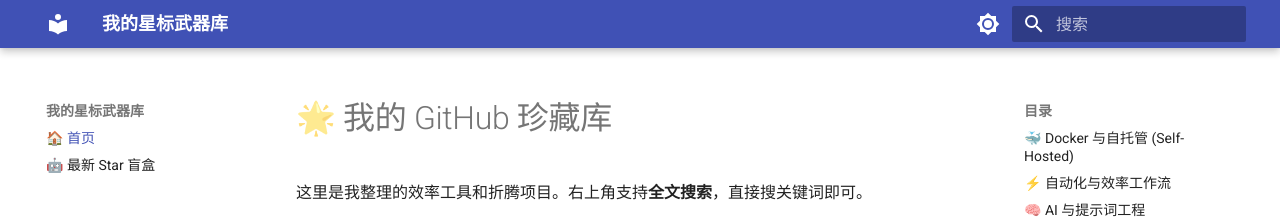
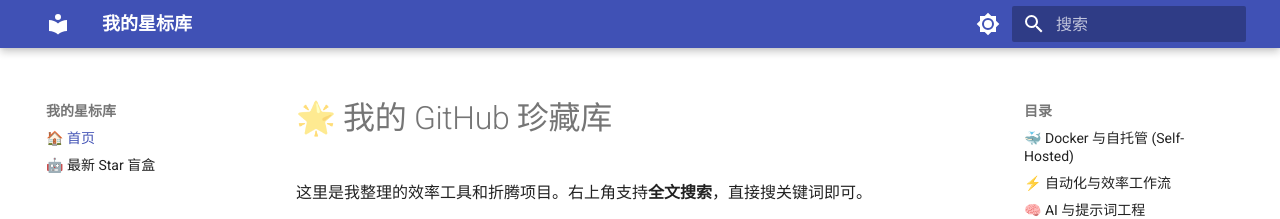
Before and after one commit to alexytcao/my-stars-nav, an MkDocs documentation site: the page built from docs/index.md, in a window 1280 px wide. Shown: the top 219 px of the page. Built offline with MkDocs 1.6.1 and Material for MkDocs 9.7.7, drawn with Linux system fonts in a browser that asks for light colours.

Commit message:
Update mkdocs.yml

```diff
--- a/mkdocs.yml
+++ b/mkdocs.yml
@@ -1,4 +1,4 @@
-site_name: 我的星标武器库
+site_name: 我的星标库
 site_description: GitHub Star 项目分类导航
 
 theme:
```
